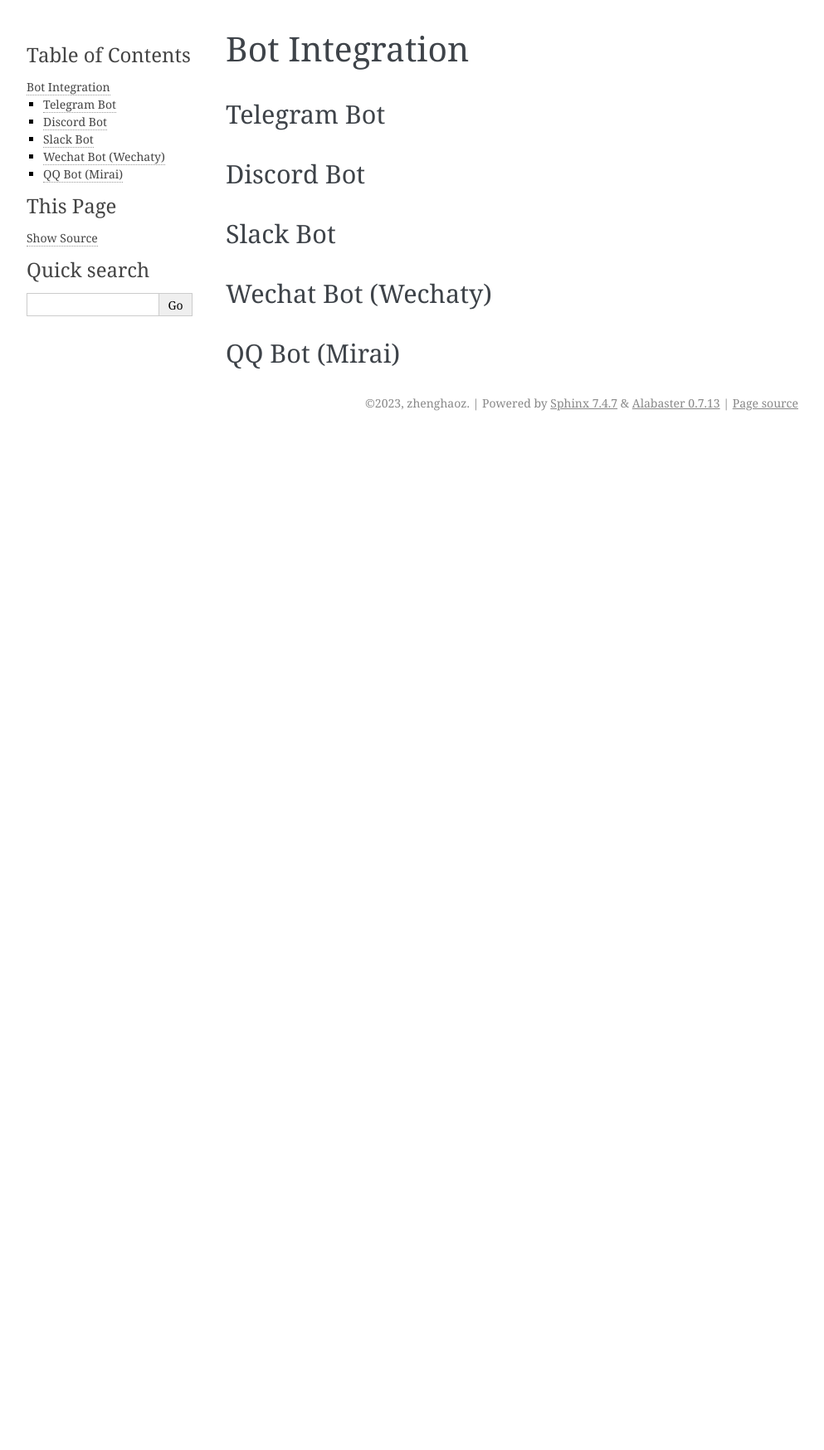
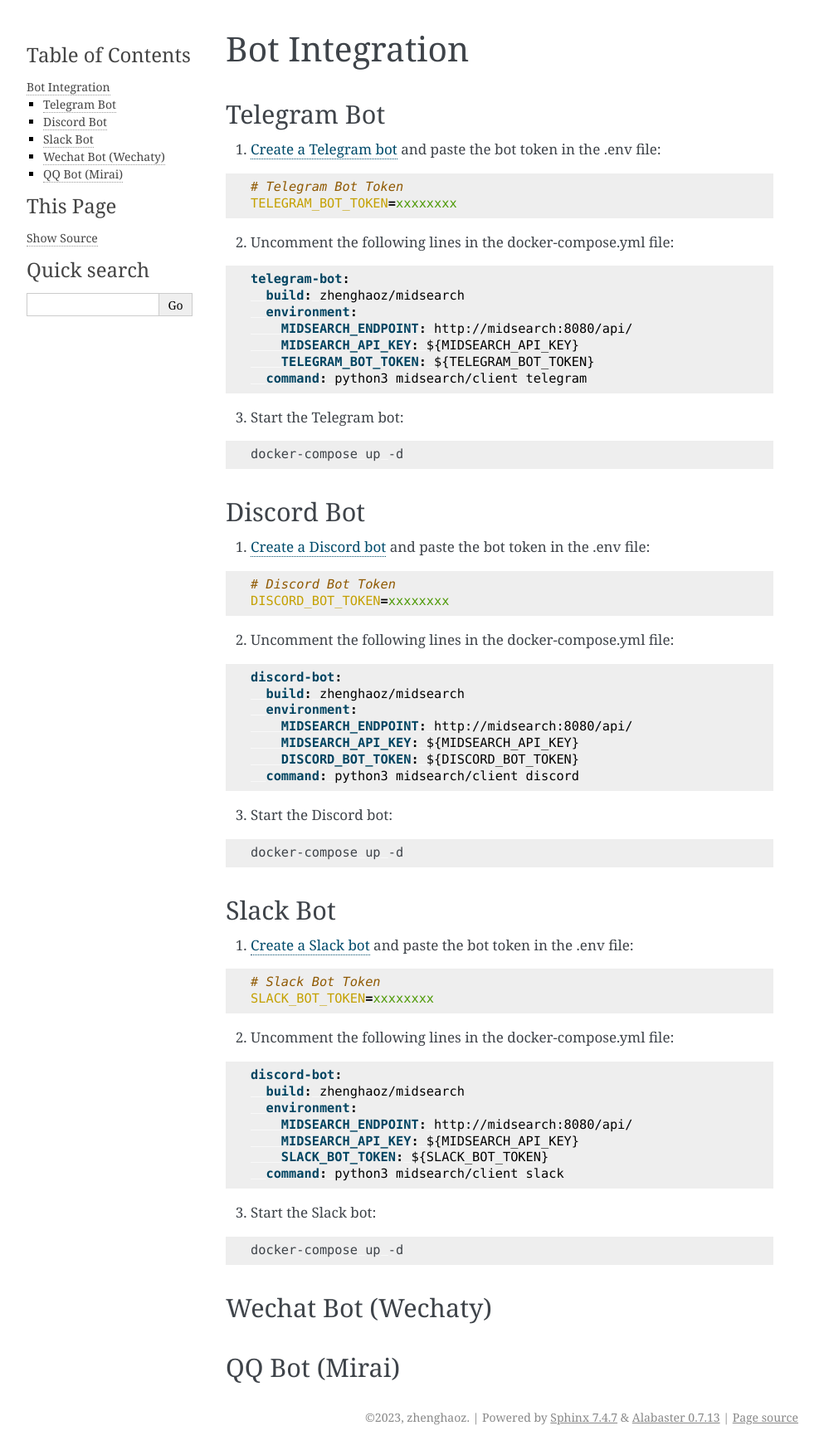
Before and after one commit to gorse-io/midsearch, a Sphinx documentation site: the page built from docs/bot.rst, in a window 1280 px wide. Shown: the whole page at 83% size, without its empty margins (148-1141 px from the left). Built offline with Sphinx 7.4.7, drawn with Linux system fonts in a browser that asks for light colours; before the commit the page ends 900 px from its top, so only the background shows below that.

Commit message:
add bot setup tutorials

```diff
--- a/docs/bot.rst
+++ b/docs/bot.rst
@@ -4,11 +4,87 @@
 Telegram Bot
 ------------
 
+1. `Create a Telegram bot <https://sendpulse.com/knowledge-base/chatbot/telegram/create-telegram-chatbot>`_ and paste the bot token in the .env file:
+
+.. code-block:: dot
+
+    # Telegram Bot Token
+    TELEGRAM_BOT_TOKEN=xxxxxxxx
+
+2. Uncomment the following lines in the docker-compose.yml file:
+
+.. code-block:: yaml
+
+  telegram-bot:
+    build: zhenghaoz/midsearch
+    environment:
+      MIDSEARCH_ENDPOINT: http://midsearch:8080/api/
+      MIDSEARCH_API_KEY: ${MIDSEARCH_API_KEY}
+      TELEGRAM_BOT_TOKEN: ${TELEGRAM_BOT_TOKEN}
+    command: python3 midsearch/client telegram
+
+3. Start the Telegram bot:
+
+.. code-block:: bash
+
+    docker-compose up -d
+
 Discord Bot
 -----------
 
+1. `Create a Discord bot <https://discordpy.readthedocs.io/en/stable/discord.html>`_ and paste the bot token in the .env file:
+
+.. code-block:: dot
+
+    # Discord Bot Token
+    DISCORD_BOT_TOKEN=xxxxxxxx
+
+
+2. Uncomment the following lines in the docker-compose.yml file:
+
+.. code-block:: yaml
+
+  discord-bot:
+    build: zhenghaoz/midsearch
+    environment:
+      MIDSEARCH_ENDPOINT: http://midsearch:8080/api/
+      MIDSEARCH_API_KEY: ${MIDSEARCH_API_KEY}
+      DISCORD_BOT_TOKEN: ${DISCORD_BOT_TOKEN}
+    command: python3 midsearch/client discord
+
+3. Start the Discord bot:
+
+.. code-block:: bash
+
+    docker-compose up -d
+
 Slack Bot
 ---------
+
+1. `Create a Slack bot <https://www.pragnakalp.com/create-slack-bot-using-python-tutorial-with-examples/>`_ and paste the bot token in the .env file:
+
+.. code-block:: dot
+
+    # Slack Bot Token
+    SLACK_BOT_TOKEN=xxxxxxxx
+
+2. Uncomment the following lines in the docker-compose.yml file:
+
+.. code-block:: yaml
+
+  discord-bot:
+    build: zhenghaoz/midsearch
+    environment:
+      MIDSEARCH_ENDPOINT: http://midsearch:8080/api/
+      MIDSEARCH_API_KEY: ${MIDSEARCH_API_KEY}
+      SLACK_BOT_TOKEN: ${SLACK_BOT_TOKEN}
+    command: python3 midsearch/client slack
+
+3. Start the Slack bot:
+
+.. code-block:: bash
+
+    docker-compose up -d
 
 Wechat Bot (Wechaty)
 --------------------
--- a/docs/index.rst
+++ b/docs/index.rst
@@ -17,5 +17,6 @@
    :caption: Contents:
 
    installation
+   config
    ingestion
    bot
```
Also changed, not shown: docs/config.rst (added, +24 -0 lines), docs/ingestion.rst (+26 -0 lines).
